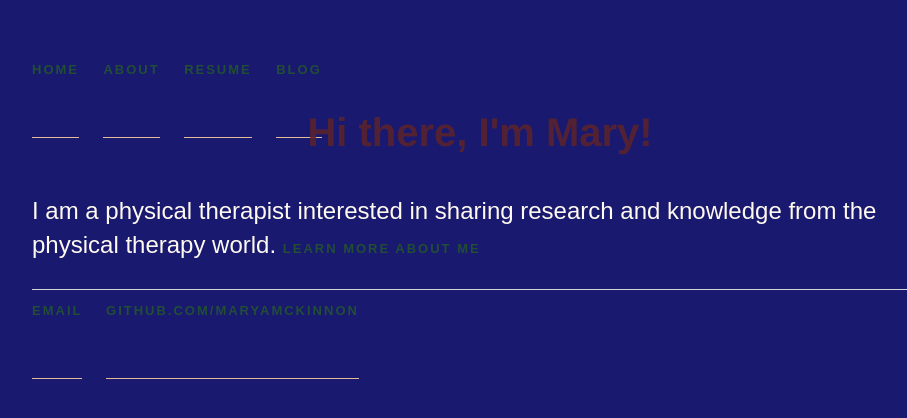
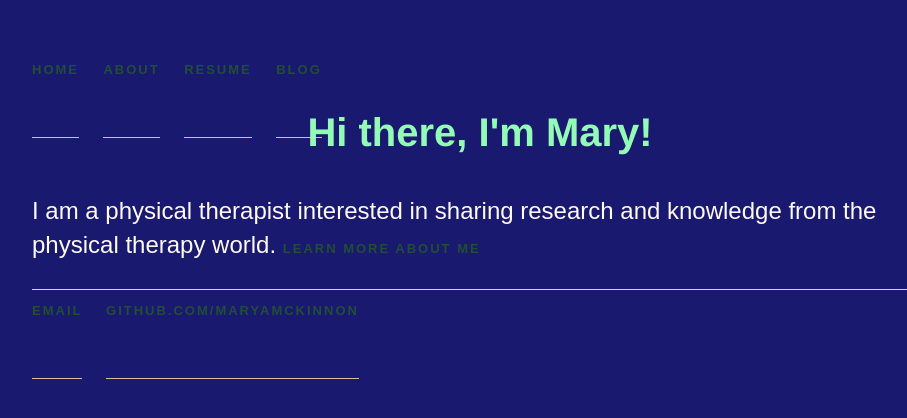
Before and after one commit to maryamckinnon/maryamckinnon.github.io, a Jekyll site: the page built from index.html, in a window 1280 px wide. Shown: the top 418 px of the page, without its empty margins (160-1067 px from the left). Built offline with Jekyll 4.4.1, drawn with Linux system fonts in a browser that asks for light colours.

Commit message:
Update main.css

```diff
--- a/css/main.css
+++ b/css/main.css
@@ -33,7 +33,7 @@ h1 {
     position: relative;
     text-align: center;
     top: 20%;
-    color: rgba(89, 35, 45, 0.9);
+    color: #94FBB6;
 }
 
 p {
```
